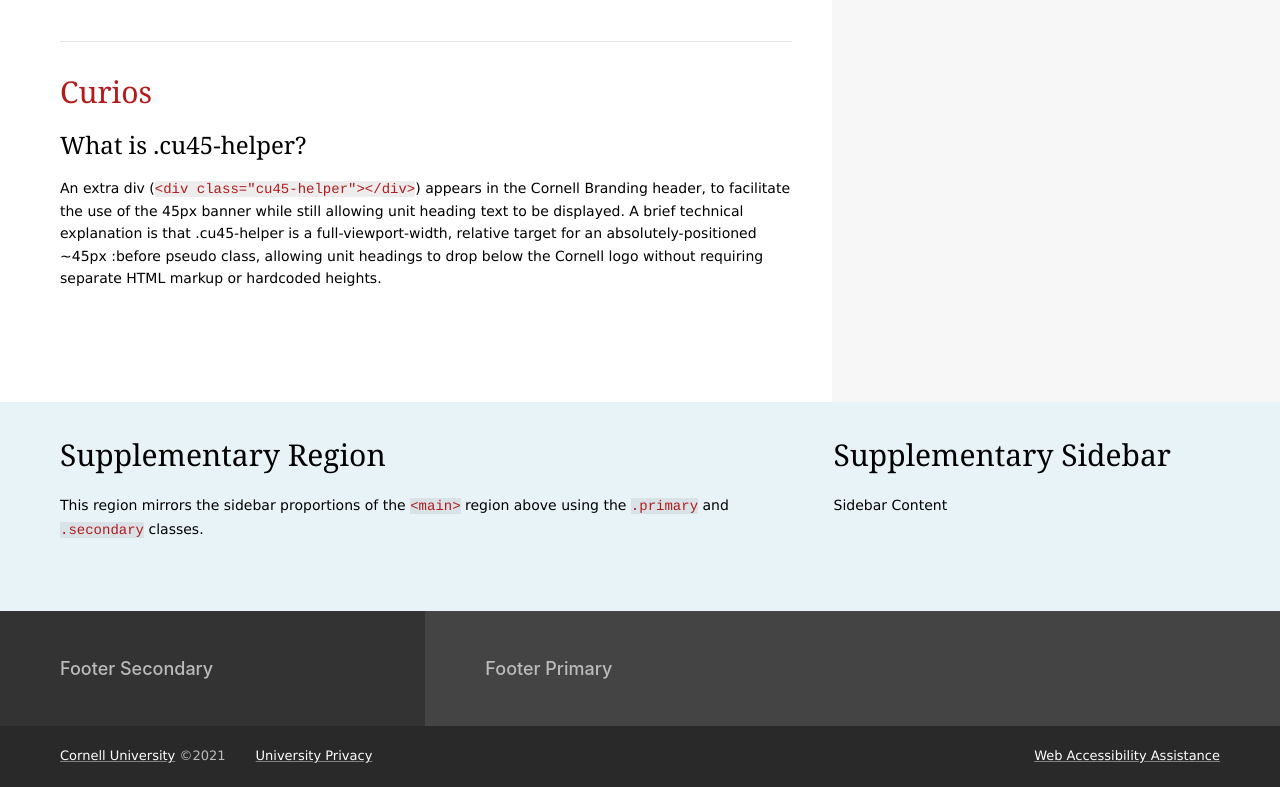
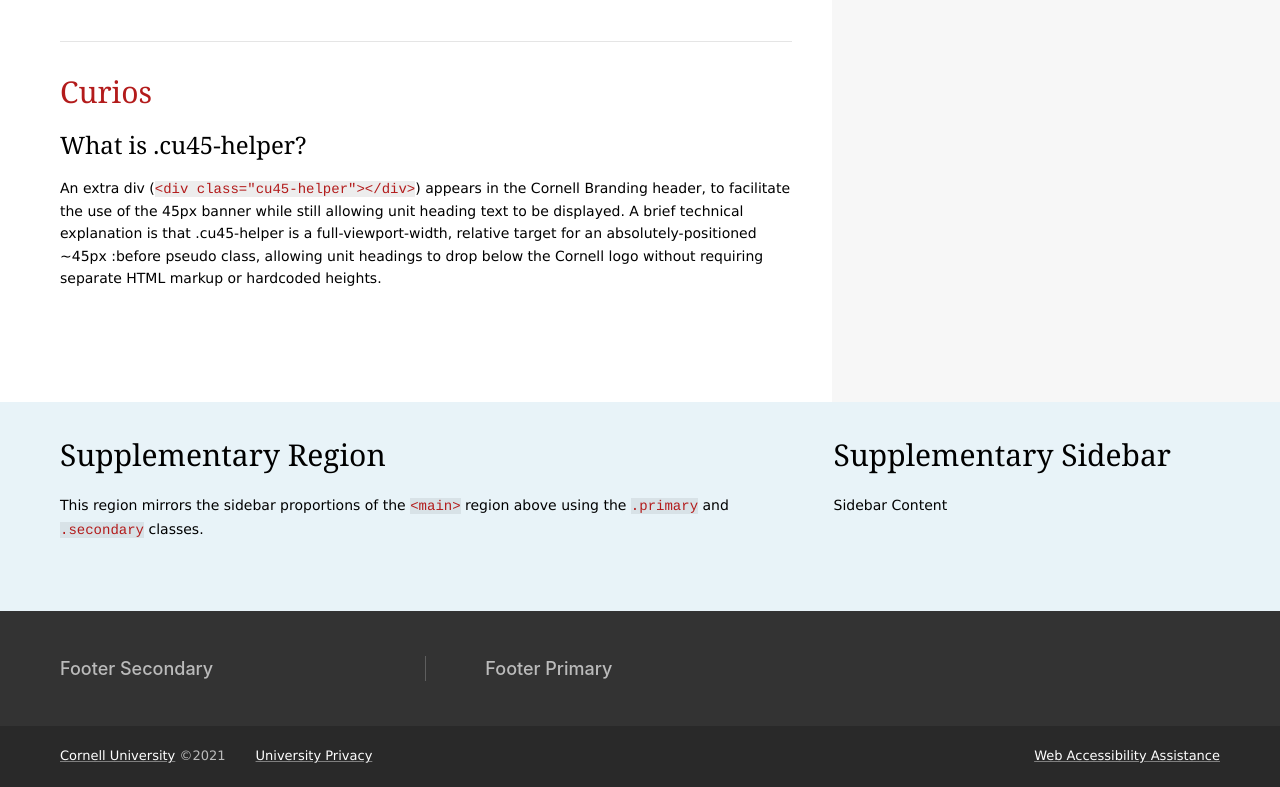
Before and after one commit to CU-CommunityApps/cwd_framework_lite, a plain HTML site: page index.html in a window 1280 px wide. Shown: the part 3124-3911 px from the top of the page. Drawn offline with nearby package versions, Linux system fonts and the light colour scheme.

Commit message:
August 2022 Snapshot

```diff
--- a/index.html
+++ b/index.html
@@ -344,28 +344,6 @@
 		</div>
 	</footer>
 
-	<style class="for-mel">
-		@media (min-width: 768px) {
-
-			body > footer .main-footer, #body-footer .main-footer {
-				padding: 0; /* remove footer padding */
-			}
-			body > footer .main-footer .container-fluid:after, #body-footer .main-footer .container-fluid:after {
-				border: 0; /* remove the standard divider */
-
-				/* thrilling heroics! */
-				background: #444; /* the accent color */
-				width: 50vw;
-				box-shadow: 50vw 0 0 0 #444; /* repeat the accent color here */
-			}
-			.main-footer .primary, .main-footer .secondary {
-				padding-top: 45px; /* reapply the padding that was removed from the footer */
-				padding-bottom: 45px; /* reapply the padding that was removed from the footer */
-			}
-
-		}
-	</style>
-
 	<!-- jQuery and Contributed Components -->
 	<script src="https://ajax.googleapis.com/ajax/libs/jquery/1.12.4/jquery.min.js"></script>
 
--- a/js/cwd_popups.js
+++ b/js/cwd_popups.js
@@ -83,7 +83,7 @@ jQuery(document).ready(function($) {
 		}).focusout(function(e) {
 			return_focus = false;
 		}).click(function(e) {
-			e.preventDefault();
+			//e.preventDefault();
 			e.stopPropagation();
 		});
 
```
